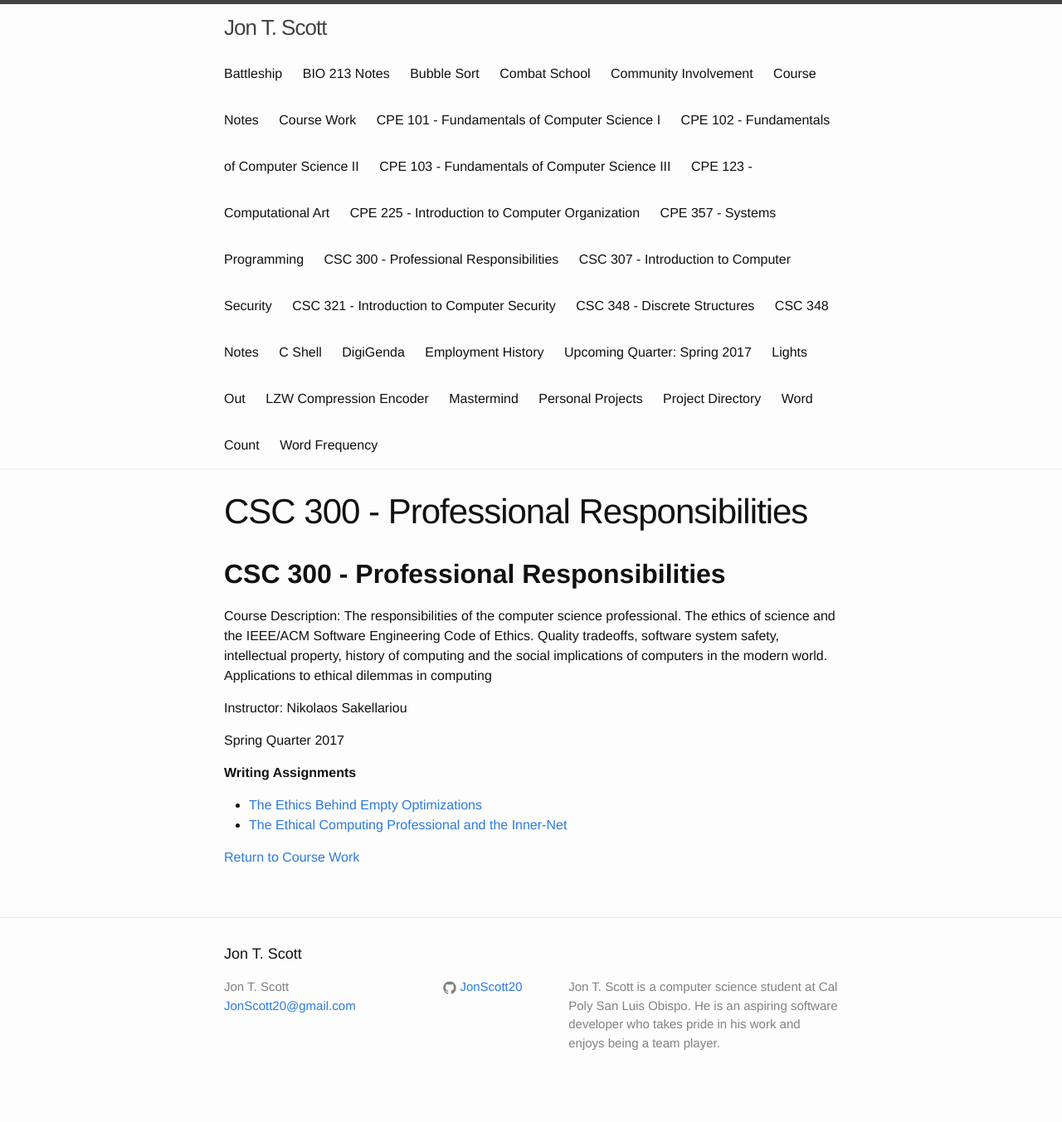
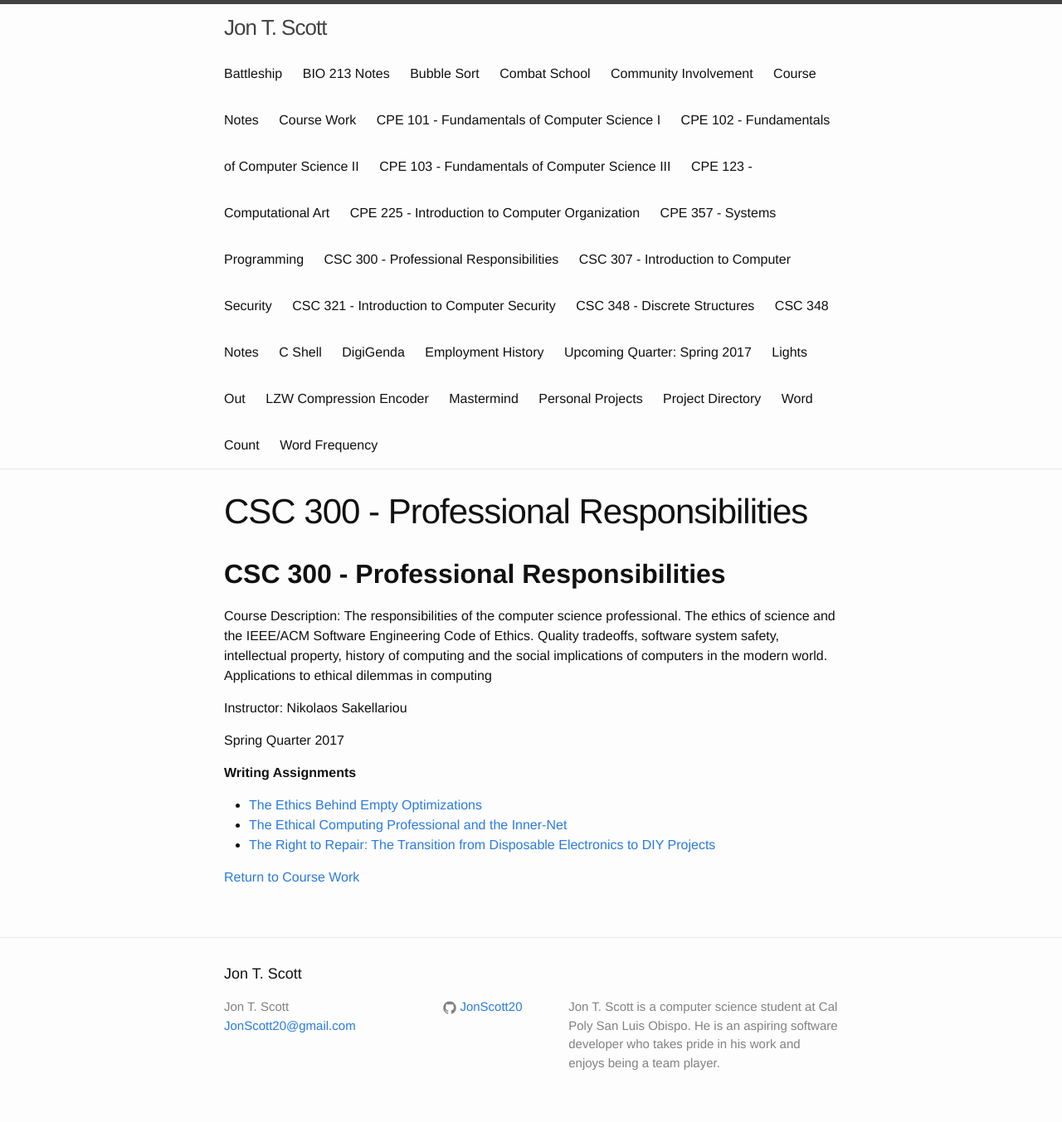
Before and after one commit to JonScott20/JonScott20.github.io, a Jekyll site: the page built from courses/csc300.md, in a window 1280 px wide. Shown: the whole page at 83% size. Built offline with Jekyll 4.4.1, drawn with Linux system fonts in a browser that asks for light colours; our own code applies the rules of GitHub Pages for plain Markdown files; before the commit the page ends 1329 px from its top, so only the background shows below that.

Commit message:
Update csc300.md

```diff
--- a/courses/csc300.md
+++ b/courses/csc300.md
@@ -16,5 +16,6 @@ Spring Quarter 2017
 
 - [The Ethics Behind Empty Optimizations](https://jonscott20.github.io/Files/Documents/The_Ethics_Behind_Empty_Optimizations.pdf)
 - [The Ethical Computing Professional and the Inner-Net](https://jonscott20.github.io/Files/Documents/The_Ethical_Computing_Professional_and_the_Inner-Net.pdf)
+- [The Right to Repair: The Transition from Disposable Electronics to DIY Projects](https://jonscott20.github.io/Files/Documents/The_Right_to_Repair.pdf)
 
 [Return to Course Work](https://jonscott20.github.io/course_work/)
```
